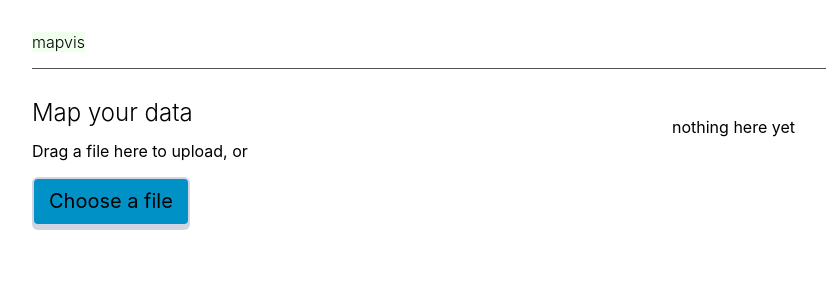
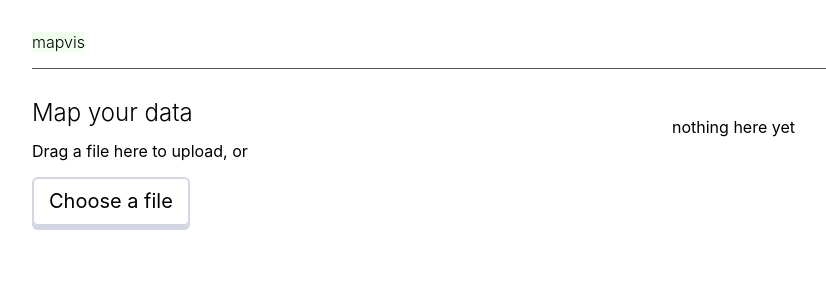
Before and after one commit to pixafera/mapvis, a Flask app: page /doc/1 in a window 1280 px wide. Shown: the top 300 px of the page, without its empty margins (0-826 px from the left). Run offline with Flask 2, Linux system fonts and the light colour scheme; data that the repository does not hold is empty.

Commit message:
more colors!

```diff
--- a/mapping.py
+++ b/mapping.py
@@ -255,7 +255,7 @@ def inspect_column(heading, values):
             compare = []
             for i in range(len(values)):
                 try:
-                    values[i] = float(str(values[i]).replace("%", ""))
+                    values[i] = float(str(values[i]).replace(",", "").replace("%", ""))
                     compare.append(values[i])
                 except ValueError:
                     pass #values[i] = float('NaN')
--- a/static/mapper.js
+++ b/static/mapper.js
@@ -576,7 +576,7 @@ function showBreakdown(div, headings, values) {
         li.appendChild(wrap = h('span', 'value value-' + kind, ""));
         //if (isNaN(heading.max)) break;
         var perc = ((+value.replace(/,/g, '')) / heading.max) * 100;
-        wrap.appendChild(bar = h('div', 'percent-bar', [h('span','percent-value', value)]));
+        wrap.appendChild(bar = h('div', 'percent-bar bg-' + (i % 5), [h('span','percent-value', value)]));
         bar.style.width = perc + '%';
         canActivate = true;
         break;
@@ -593,8 +593,9 @@ function showBreakdown(div, headings, values) {
         var wrap, bar;
         li.appendChild(wrap = h('span', 'value value-percent'));
         var disp = value.replace(/\.[0-9]+/, '')
-        wrap.appendChild(bar = h('div', 'percent-bar', [h('span','percent-value', disp)]));
+        wrap.appendChild(bar = h('div', 'percent-bar bg-' + (i % 5), [h('span','percent-value', disp)]));
         bar.style.width = value;
+        bar.style.background = percentColor(i % 5, value);
         canActivate = true;
         break;
       default:
@@ -631,9 +632,11 @@ function recolor(index) {
     if (!path) continue;
     var value = record.row[index];
 
-    var cls = record === activeRecord ? 'country country-active' : 'country';
+    var cls = record === activeRecord ? 'country country-vis country-active' : 'country country-vis';
     path.style.fill = '';
     path.setAttribute('class', cls);
+
+    var c = index % 5;
 
     if (index === -1) continue;
     switch (kind) {
@@ -645,10 +648,29 @@ function recolor(index) {
         break;
       case 'float':
       case 'int':
-        value = (+(''+value).replace(/,/g, '')) / heading.max * 100;
+        path.style.fill = percentColor(c, (+value) * 100, true);
+        break;
       case 'percent':
-        path.style.fill = 'rgba(0, 145, 198, ' + (+(''+value).replace('%', '') / 100) + ')'; //'hsl(196, 100%, 39%)';
+        path.style.fill = percentColor(c, value);
         break;
     }
   }
 }
+
+var colors = [
+  'rgba(255, 229, 86, X)',
+  'rgba(186, 116, 204, X)',
+  'rgba(242, 116, 140, X)',
+  'rgba(68, 175, 196, X)',
+  'rgba(25, 211, 155, X)',
+];
+
+function percentColor(index, percent, log) {
+  var alpha = +((''+percent).replace('%', '').replace(/,/, '')) / 100;
+  if (log) alpha = logify(alpha)
+  return colors[index % 5].replace("X", alpha);
+}
+
+function logify(frac) {
+  return frac;
+}
--- a/static/style.css
+++ b/static/style.css
@@ -151,7 +151,7 @@ em {
 .button-fill  { background: #9AC0EF; box-shadow: 0 4px #7298C5; }
 .button-fill:active {                box-shadow: 0 2px #7298C5; }
 
-.button-white {border: 2px solid #D2D5E2;box-shadow: 0 4px #D2D5E2;background: hsl(196, 100%, 39%);}
+.button-white {border: 2px solid #D2D5E2;box-shadow: 0 4px #D2D5E2;}
 .button-white:active {                     box-shadow: 0 2px #D2D5E2; }
 
 .button-icon {
@@ -274,6 +274,9 @@ rect {
   fill: #f0ffee;
   vector-effect: non-scaling-stroke;
 }
+.country-vis {
+  fill: #fff;
+}
 
 .country.country-active {
   stroke-width: 1.2px;
@@ -366,7 +369,7 @@ h2 .link {
 }
 .percent-bar {
   height: 1.25em;
-  background: #eca779;
+  /* background: #eca779; */
   display: block;
   margin-top: 0.125em;
 }
```
